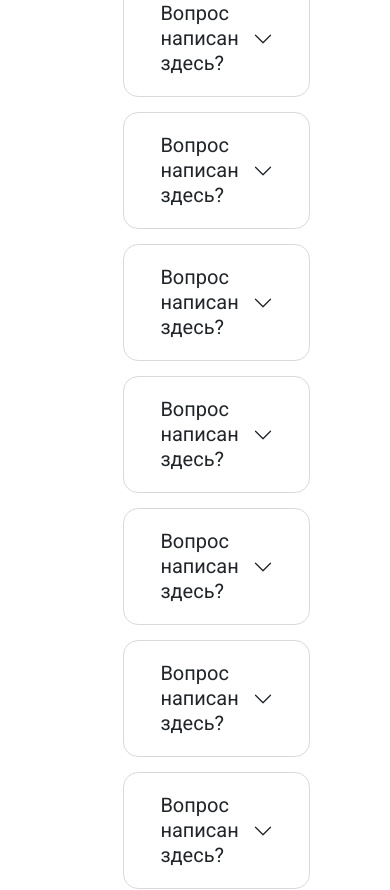
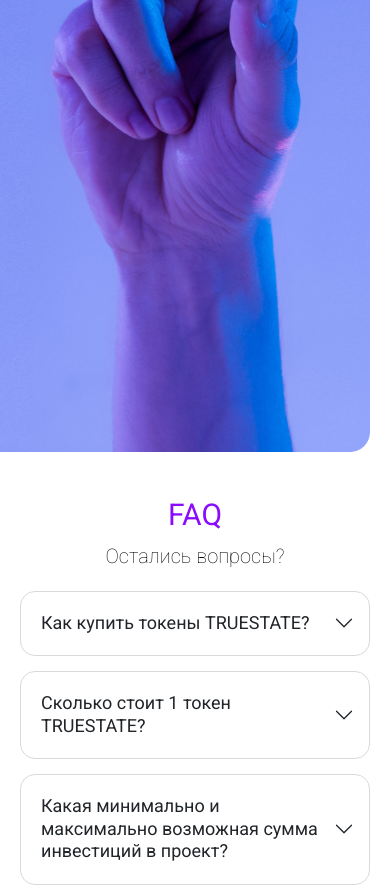
Before and after one commit to Andrew-Marty00shenko/truestate, a React (Create React App) app: page / in a window 390 px wide. Shown: the part 8400-9290 px from the top of the page. Built offline with nearby package versions, Linux system fonts and the light colour scheme.

Commit message:
add responsive section faqs

```diff
--- a/src/Components/Main/SectionEight/SectionEight.jsx
+++ b/src/Components/Main/SectionEight/SectionEight.jsx
@@ -20,66 +20,97 @@ const SectionEight = ({ openModalAddress, setOpenModalAddress }) => {
                 </span>
                 <Accordion>
                     <Accordion.Item eventKey="0">
-                        <Accordion.Header>Вопрос написан здесь?</Accordion.Header>
+                        <Accordion.Header>Как купить токены TRUESTATE?</Accordion.Header>
                         <Accordion.Body>
-                            Здесь будет развернутый ответ, ответ на вопрос будет написан здесь, ответ на вопрос, тут будет развернутый ответ.
+                            Просто отправь ETH со своего кошелька Metamask на адрес смарт-контракта, указанный под понравившимся тебе проектом на сайте. Смарт-контракт автоматически пришлет тебе в ответ токены TRUESTATE по курсу € на момент покупки. Подробная инструкция – <a href="#">здесь.</a>
                         </Accordion.Body>
                     </Accordion.Item>
                     <Accordion.Item eventKey="1">
-                        <Accordion.Header>Вопрос написан здесь?</Accordion.Header>
+                        <Accordion.Header>Сколько стоит 1 токен TRUESTATE?</Accordion.Header>
                         <Accordion.Body>
-                            Здесь будет развернутый ответ, ответ на вопрос будет написан здесь, ответ на вопрос, тут будет развернутый ответ.
+                            Стоимость 1 токена TRUESTATE – 1€. Поскольку ты платишь за токены TRUESTATE в Ethereum (ETH), смарт-контракт TRUESTATE автоматически посчитает твою сумму инвестиций по курсу ETH-€ на момент покупки.
                         </Accordion.Body>
                     </Accordion.Item>
                     <Accordion.Item eventKey="2">
-                        <Accordion.Header>Вопрос написан здесь?</Accordion.Header>
+                        <Accordion.Header>Какая минимально и максимально возможная сумма инвестиций в проект?</Accordion.Header>
                         <Accordion.Body>
-                            Здесь будет развернутый ответ, ответ на вопрос будет написан здесь, ответ на вопрос, тут будет развернутый ответ.
+                            Минимально возможная сумма инвестиций — 100€. Максимальную доступную сумму для инвестиций можно увидеть под каждым объектом на сайте в разделе «Выбор объекта инвестирования».
                         </Accordion.Body>
                     </Accordion.Item>
                     <Accordion.Item eventKey="3">
-                        <Accordion.Header>Вопрос написан здесь?</Accordion.Header>
+                        <Accordion.Header>Где хранить токены TRUESTATE?</Accordion.Header>
                         <Accordion.Body>
-                            Здесь будет развернутый ответ, ответ на вопрос будет написан здесь, ответ на вопрос, тут будет развернутый ответ.
+                            На кошельке Metamask. Скачать его можно <a href="https://metamask.io/download/" target="_blank">здесь</a>.
                         </Accordion.Body>
                     </Accordion.Item>
                     <Accordion.Item eventKey="4">
-                        <Accordion.Header>Вопрос написан здесь?</Accordion.Header>
+                        <Accordion.Header>Я могу хранить токены TRUESTATE на других кошельках?</Accordion.Header>
                         <Accordion.Body>
-                            Здесь будет развернутый ответ, ответ на вопрос будет написан здесь, ответ на вопрос, тут будет развернутый ответ.
+                            В настоящий момент токены TRUESTATE можно хранить только на кошельке Metamask. Мы работаем над интеграцией с другими кошельками.
                         </Accordion.Body>
                     </Accordion.Item>
                     <Accordion.Item eventKey="5">
-                        <Accordion.Header>Вопрос написан здесь?</Accordion.Header>
+                        <Accordion.Header>Как с вами связаться?</Accordion.Header>
                         <Accordion.Body>
-                            Здесь будет развернутый ответ, ответ на вопрос будет написан здесь, ответ на вопрос, тут будет развернутый ответ.
+                            Задать интересующий вопрос можно через email: question@tru.estate, а также заполнив форму «Перезвоните мне» на нашем сайте, и наш специалист свяжется с тобой для консультации.
                         </Accordion.Body>
                     </Accordion.Item>
                     <Accordion.Item eventKey="6">
-                        <Accordion.Header>Вопрос написан здесь?</Accordion.Header>
+                        <Accordion.Header>За счет чего TRUESTATE получает такую доходность по проектам?</Accordion.Header>
                         <Accordion.Body>
-                            Здесь будет развернутый ответ, ответ на вопрос будет написан здесь, ответ на вопрос, тут будет развернутый ответ.
+                            <h4>
+                                Высокая доходность достигается за счет нескольких факторов:
+                            </h4>
+                            <ul>
+                                <li>Покупка недвижимости по цене ниже рыночной (предложения off market или аукционы);</li>
+                                <li>Увеличение рыночной стоимости объекта за счет ремонта и/или увеличения его площади;</li>
+                                <li>Низкие затраты на реновацию (самые выгодные цены на работы и материалы);</li>
+                                <li>Покупка только ликвидной и перспективной недвижимости в регионах с годовым ростом рыночной стоимости недвижимости на 7-14%.</li>
+                            </ul>
                         </Accordion.Body>
                     </Accordion.Item>
                     <Accordion.Item eventKey="7">
-                        <Accordion.Header>Вопрос написан здесь?</Accordion.Header>
+                        <Accordion.Header>Когда я получу возврат инвестиций и прибыль?</Accordion.Header>
                         <Accordion.Body>
-                            Здесь будет развернутый ответ, ответ на вопрос будет написан здесь, ответ на вопрос, тут будет развернутый ответ.
+                            Ты получишь возврат инвестиций и прибыль после окончания проекта. Прогнозируемый срок реализации указан в описании каждого проекта (доступные проекты смотри <a href="#">здесь</a>).
                         </Accordion.Body>
                     </Accordion.Item>
                     <Accordion.Item eventKey="8">
-                        <Accordion.Header>Вопрос написан здесь?</Accordion.Header>
+                        <Accordion.Header>На каких биржах размещаются токены TRUESTATE?</Accordion.Header>
                         <Accordion.Body>
-                            Здесь будет развернутый ответ, ответ на вопрос будет написан здесь, ответ на вопрос, тут будет развернутый ответ.
+                            Токены проекта TRUESTATE не размещаются на биржах, покупка токенов возможна только через смарт-контракт на официальном сайте проекта.
                         </Accordion.Body>
                     </Accordion.Item>
                     <Accordion.Item eventKey="9">
-                        <Accordion.Header>Вопрос написан здесь?</Accordion.Header>
+                        <Accordion.Header>Как я узнаю, что проект закончен?</Accordion.Header>
                         <Accordion.Body>
-                            Здесь будет развернутый ответ, ответ на вопрос будет написан здесь, ответ на вопрос, тут будет развернутый ответ.
+                            Укажи в личном кабинете на сайте твой email и телефон, и мы пришлем тебе уведомление когда проект будет закончен. Так ты сможешь получить возврат инвестиций с прибылью.
                         </Accordion.Body>
                     </Accordion.Item>
-
+                    <Accordion.Item eventKey="10">
+                        <Accordion.Header>Как я получу возврат инвестиций и прибыль?</Accordion.Header>
+                        <Accordion.Body>
+                            После реализации проекта зайди в личный кабинет на сайте tru.estate, нажми кнопку «CLAIM», и ты автоматически получишь возврат инвестиций и прибыль на твой кошелек. Подробная инструкция – <a href="#">здесь</a>.
+                        </Accordion.Body>
+                    </Accordion.Item>
+                    <Accordion.Item eventKey="11">
+                        <Accordion.Header>В какой криптовалюте можно инвестировать?</Accordion.Header>
+                        <Accordion.Body>
+                            Купить токены TRUESTATE можно за криптовалюту Ethereum (ETH): просто выбери подходящий тебе проект на сайте tru.estate, нажми кнопку «Инвестировать» и отправь сумму инвестиций в ETH на соответствующий адрес смарт-контракта. Подробная инструкция – <a href="#">здесь</a>.
+                        </Accordion.Body>
+                    </Accordion.Item>
+                    <Accordion.Item eventKey="12">
+                        <Accordion.Header>Я ничего не понимаю в криптовалюте. Как мне инвестировать?</Accordion.Header>
+                        <Accordion.Body>
+                            Подробные инструкции по всем процессам ты можешь найти в разделе <a href="#">WhitePaper</a>. Нужна дополнительная помощь? Напиши нам на email question@tru.estate или свяжись с нами через форму «Перезвоните мне», и наш специалист свяжется с тобой для консультации.
+                        </Accordion.Body>
+                    </Accordion.Item>
+                    <Accordion.Item eventKey="13">
+                        <Accordion.Header>Какой опыт у команды TRUESTATE?</Accordion.Header>
+                        <Accordion.Body>
+                            TRUESTATE объединила опытных и амбициозных специалистов из различных сфер – блокчейн, финансы, строительство и девелопмент. Основатели и сотрудники TRUESTATE — настоящие профессионалы своего дела с огромным опытом и желанием объединить криптовалюту и недвижимость. Мы стремимся сделать процесс инвестирования в недвижимость простым и легким, как никогда раньше.
+                        </Accordion.Body>
+                    </Accordion.Item>
                 </Accordion>
             </div>
         </div>
--- a/src/Components/Main/SectionEight/SectionEight.scss
+++ b/src/Components/Main/SectionEight/SectionEight.scss
@@ -8,11 +8,11 @@
 
         &-image{
             margin-right: 45px;
-            width: 42%;
+            width: 60%;
 
             img{
                 width: 100%;
-                // height: 100%;
+                height: 1300px;
             }
         }
 
@@ -99,8 +99,170 @@
                     font-weight: 200;
                     font-size: 16px;
                     line-height: 125%;
+
+                    a{
+                        border-bottom: 1px solid #8A0BFF;
+                        color: #8A0BFF;
+                    }
+
+                    h4{
+                        font-weight: 400;
+                        font-size: 18px;
+                    }
+
+                    ul{
+                        margin-top: 10px;
+                        margin-left: 20px;
+
+                        li{
+                            font-weight: 300;
+                            font-size: 18px;
+                            list-style-type: disc;
+                            margin-bottom: 5px;
+                        }
+                    }
                 }
             }
         }
     }
 }
+
+@media (max-width: 1500px){
+    .section-eight{
+        &__faq{
+            display: flex;
+
+            &-image{
+                margin-right: 45px;
+                width: 70%;
+
+                img{
+                    width: 100%;
+                    height: 1000px;
+                }
+            }
+        }
+    }
+}
+
+@media (max-width: 1250px) {
+    .section-eight{
+        padding: 46px 40px 66px 0px;
+    }
+}
+
+@media (max-width: 1024px) {
+    .section-eight{
+        padding: 46px 20px 66px 0px;
+
+        &__faq{
+            display: flex;
+
+            &-image{
+                margin-right: 25px;
+                width: 80%;
+
+                img{
+                    width: 100%;
+                    height: 800px;
+                }
+            }
+        }
+
+        h3{
+            font-size: 35px;
+        }
+
+        span{
+            font-size: 22px;
+        }
+    }
+}
+
+@media (max-width: 900px){
+    .section-eight{
+        &__faq{
+            display: flex;
+
+            &-image{
+                width: 70%;
+
+                img{
+                    width: 100%;
+                    height: 600px;
+                }
+            }
+        }
+    }
+}
+
+@media (max-width: 730px) {
+    .section-eight{
+        padding: 52px 20px 62px 0px;
+
+        &__faq{
+            display: flex;
+            flex-direction: column;
+
+            &-image{
+                width: 100%;
+                margin-bottom: 45px;
+
+                img{
+                    width: 100%;
+                    height: 100%;
+                }
+            }
+
+            &-info{
+                width: 100%;
+                padding: 0px 0px 0px 20px;
+
+                h3{
+                    font-size: 30px;
+                    text-align: center;
+                    margin-bottom: 11px !important;
+                }
+
+                span{
+                    font-size: 20px;
+                    display: flex;
+                    justify-content: center;
+                }
+
+                .accordion{
+                    margin-top: 23px;
+
+                    &-item{
+                        padding: 20px 15px 21px 20px;
+                    }
+
+                    &-button{
+                        font-size: 18px;
+                    }
+
+                    &-body{
+                        font-size: 16px;
+
+                        h4{
+                            font-weight: 400;
+                            font-size: 18px;
+                        }
+
+                        ul{
+                            margin-top: 10px;
+                            margin-left: 20px;
+
+                            li{
+                                font-weight: 300;
+                                font-size: 18px;
+                                list-style-type: disc;
+                                margin-bottom: 5px;
+                            }
+                        }
+                    }
+                }
+            }
+        }
+    }
+}
```
